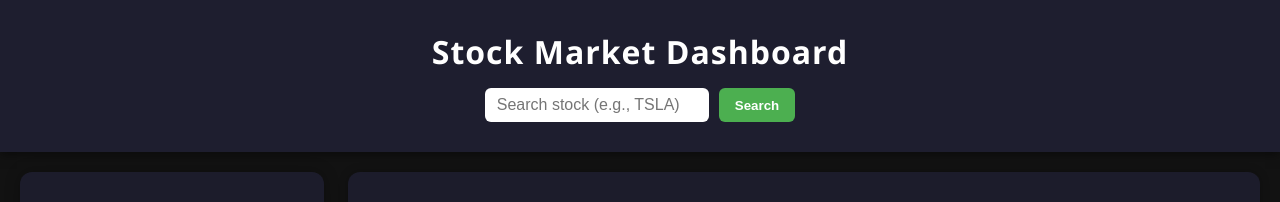
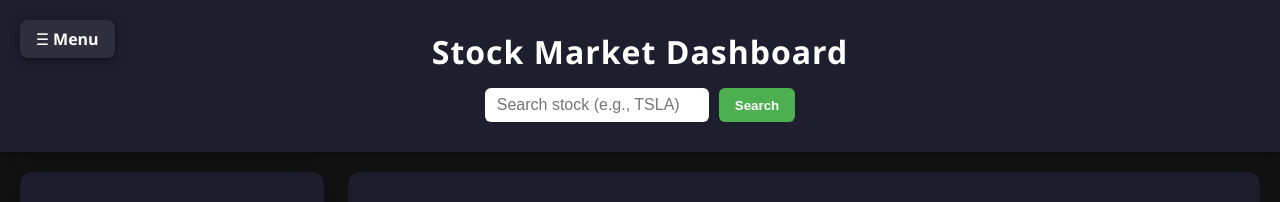
Before and after one commit to TheColdSoldier/stonks, a React (Create React App) app: page / in a window 1280 px wide. Shown: the top 202 px of the page. Built offline with nearby package versions, Linux system fonts and the light colour scheme; no server answers.

Commit message:
Add Dropdown Menu

```diff
--- a/src/App.css
+++ b/src/App.css
@@ -4,6 +4,61 @@
   background-color: #121212;
   min-height: 100vh;
   overflow: hidden;
+}
+.dropdown-container {
+  position: absolute;
+  top: 20px;
+  left: 20px;
+  z-index: 1000;
+}
+
+.dropdown-toggle {
+  background-color: #2e2e3d;
+  padding: 8px 16px;
+  border-radius: 8px;
+  color: white;
+  cursor: pointer;
+  font-weight: bold;
+  box-shadow: 0 2px 8px rgba(0, 0, 0, 0.5);
+  transition: background-color 0.3s;
+}
+
+.dropdown-toggle:hover {
+  background-color: #3e3e4e;
+}
+
+.dropdown-menu {
+  background-color: #1e1e2f;
+  border-radius: 8px;
+  margin-top: 10px;
+  box-shadow: 0 4px 12px rgba(0, 0, 0, 0.5);
+  animation: slideBounce 0.4s ease;
+  overflow: hidden;
+}
+
+.dropdown-menu div {
+  padding: 10px 16px;
+  color: white;
+  cursor: pointer;
+  transition: background-color 0.3s;
+}
+
+.dropdown-menu div:hover {
+  background-color: #323245;
+}
+
+@keyframes slideBounce {
+  0% {
+    transform: translateY(-15px);
+    opacity: 0;
+  }
+  50% {
+    transform: translateY(5px);
+  }
+  100% {
+    transform: translateY(0);
+    opacity: 1;
+  }
 }
 
 .App-header {
@@ -237,6 +292,14 @@ section h2 {
   background-color: #4caf50;
 }
 
+.minigraph {
+  margin-top: 5px;
+  background-color: #1b1b1b;
+  border-radius: 8px;
+  padding: 4px;
+  box-shadow: 0 0 8px rgba(0,0,0,0.2);
+}
+
 @media (max-width: 768px) {
   .page-layout {
     grid-template-columns: 1fr;
--- a/src/App.js
+++ b/src/App.js
@@ -1,4 +1,4 @@
-import React, { useState, useEffect } from 'react';
+import React, { useState, useEffect, useRef } from 'react';
 import './App.css';
 import TopGainers from './components/TopGainers';
 import TopLosers from './components/TopLosers';
@@ -7,19 +7,31 @@ import Advice from './components/Advice';
 import Watchlist from './components/Watchlist';
 
 function App() {
-  const [selectedStock, setSelectedStock] = useState('AAPL'); // Default to AAPL
+  const [selectedStock, setSelectedStock] = useState('AAPL');
   const [searchInput, setSearchInput] = useState('');
   const [watchlist, setWatchlist] = useState([]);
+  const [currentPage, setCurrentPage] = useState('Dashboard');
+  const [showDropdown, setShowDropdown] = useState(false);
+  const dropdownRef = useRef(null);
 
-  // Load watchlist from localStorage on mount
+
   useEffect(() => {
     const storedWatchlist = localStorage.getItem('watchlist');
     if (storedWatchlist) {
       setWatchlist(JSON.parse(storedWatchlist));
     }
   }, []);
-
-  // Save watchlist to localStorage when it changes
+  useEffect(() => {
+    const handleClickOutside = (event) => {
+      if (dropdownRef.current && !dropdownRef.current.contains(event.target)) {
+        setShowDropdown(false);
+      }
+    };
+    document.addEventListener('mousedown', handleClickOutside);
+    return () => {
+      document.removeEventListener('mousedown', handleClickOutside);
+    };
+  }, []);
   useEffect(() => {
     localStorage.setItem('watchlist', JSON.stringify(watchlist));
   }, [watchlist]);
@@ -34,16 +46,28 @@ function App() {
 
   const toggleWatch = (ticker) => {
     setWatchlist((prev) =>
-      prev.includes(ticker)
-        ? prev.filter((t) => t !== ticker)
-        : [...prev, ticker]
+      prev.includes(ticker) ? prev.filter((t) => t !== ticker) : [...prev, ticker]
     );
   };
 
   return (
     <div className="App">
       <header className="App-header">
+        <div className="dropdown-container" ref={dropdownRef}>
+          <div className="dropdown-toggle" onClick={() => setShowDropdown(prev => !prev)}>
+            ☰ Menu
+          </div>
+          {showDropdown && (
+            <div className="dropdown-menu">
+              <div onClick={() => { setCurrentPage('Dashboard'); setShowDropdown(false); }}>📊 Dashboard</div>
+              <div onClick={() => { setCurrentPage('Watchlist'); setShowDropdown(false); }}>📌 Watchlist</div>
+              <div onClick={() => { setCurrentPage('Settings'); setShowDropdown(false); }}>⚙️ Settings</div>
+            </div>
+          )}
+        </div>
         <h1>Stock Market Dashboard</h1>
+
+        {currentPage === 'Dashboard' && (
           <form className="search-bar" onSubmit={handleSearch}>
             <input
               type="text"
@@ -53,24 +77,37 @@ function App() {
             />
             <button type="submit">Search</button>
           </form>
+        )}
       </header>
 
+      {/* 🔄 Page Switching Logic */}
+      {currentPage === 'Dashboard' && (
         <main className="page-layout">
           <div className="sidebar">
             <TopGainers onStockSelect={setSelectedStock} watchlist={watchlist} toggleWatch={toggleWatch} />
             <TopLosers onStockSelect={setSelectedStock} watchlist={watchlist} toggleWatch={toggleWatch} />
           </div>
-
           <div className="content">
             <TrendsChart selectedStock={selectedStock} />
             <Advice />
-    <Watchlist
-      stocks={watchlist}
-      onStockSelect={setSelectedStock}
-      toggleWatch={toggleWatch}
-    />
+            <Watchlist stocks={watchlist} onStockSelect={setSelectedStock} toggleWatch={toggleWatch} />
           </div>
         </main>
+      )}
+
+      {currentPage === 'Watchlist' && (
+        <main className="content">
+          <h2 style={{ marginLeft: '20px' }}>📌 My Watchlist</h2>
+          <Watchlist stocks={watchlist} onStockSelect={setSelectedStock} toggleWatch={toggleWatch} />
+        </main>
+      )}
+
+      {currentPage === 'Settings' && (
+        <main className="content">
+          <h2 style={{ marginLeft: '20px' }}>⚙️ Settings</h2>
+          <p style={{ marginLeft: '20px' }}>Coming soon: Theme switcher, API key input, etc.</p>
+        </main>
+      )}
     </div>
   );
 }
```
Lines whose indentation alone changed are shown as unchanged.
